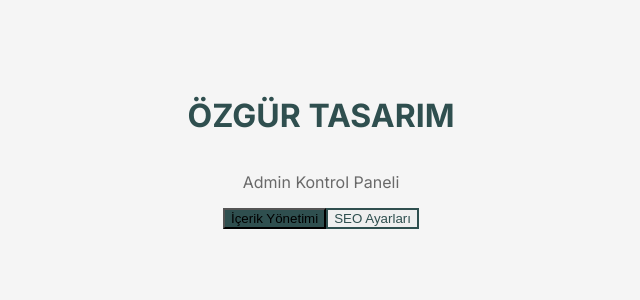
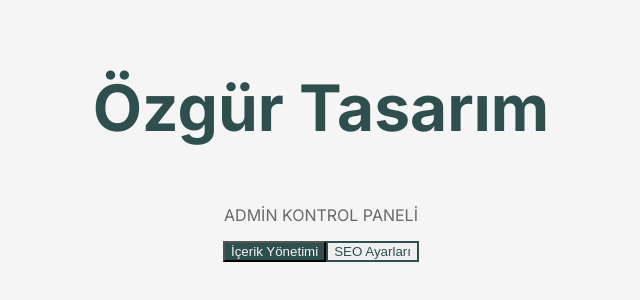
Before and after one commit to ozgurtasarimmobilya-create/my-admin-panel, a Next.js app: page / in a window 1280 px wide. Shown: the part 256-556 px from the top of the page, without its empty margins (319-959 px from the left). Built offline with nearby package versions, Linux system fonts and the light colour scheme.

Commit message:
sonunda centikler bitti

```diff
--- a/app/globals.css
+++ b/app/globals.css
@@ -8,4 +8,5 @@ body {
   font-family: 'Inter', sans-serif;
   background-color: #F5F5F5;
   color: #2F4F4F;
+  margin: 0;
 }
--- a/app/page.tsx
+++ b/app/page.tsx
@@ -1,22 +1,22 @@
 export default function Home() {
   return (
-    <main className="flex min-h-screen flex-col items-center justify-center bg-[#F5F5F5] p-24">
+    <main className="flex min-h-screen flex-col items-center justify-center bg-[#F5F5F5]">
       <div className="flex flex-col items-center text-center">
 
-        {/* Modern ve BÜYÜK harfli ağır duran başlık */}
-        <h1 className="text-6xl font-extrabold text-[#2F4F4F] tracking-tighter mb-2">
-          ÖZGÜR TASARIM
+        {/* Sadece çentiksiz, kalın ve temiz Özgür Tasarım */}
+        <h1 className="text-[64px] font-extrabold text-[#2F4F4F] tracking-tighter leading-tight mb-2">
+          Özgür Tasarım
         </h1>
 
-        <p className="text-[#696969] text-xl mb-10 font-medium tracking-wide">
+        <p className="text-[#696969] text-xl mb-12 font-mono tracking-widest uppercase">
           Admin Kontrol Paneli
         </p>
 
         <div className="flex gap-4">
-          <button className="bg-[#2F4F4F] hover:bg-[#1e3333] text-white font-bold py-3 px-8 rounded-lg transition-all duration-300 shadow-md">
+          <button className="bg-[#2F4F4F] text-[#F5F5F5] font-bold py-3.5 px-10 rounded-xl shadow-lg hover:bg-[#1e3333] transition-all duration-300">
             İçerik Yönetimi
           </button>
-          <button className="border-2 border-[#2F4F4F] text-[#2F4F4F] hover:bg-[#2F4F4F] hover:text-white font-bold py-3 px-8 rounded-lg transition-all duration-300">
+          <button className="border-2 border-[#2F4F4F] text-[#2F4F4F] font-bold py-3.5 px-10 rounded-xl hover:bg-[#2F4F4F] hover:text-white transition-all duration-300">
             SEO Ayarları
           </button>
         </div>
```
